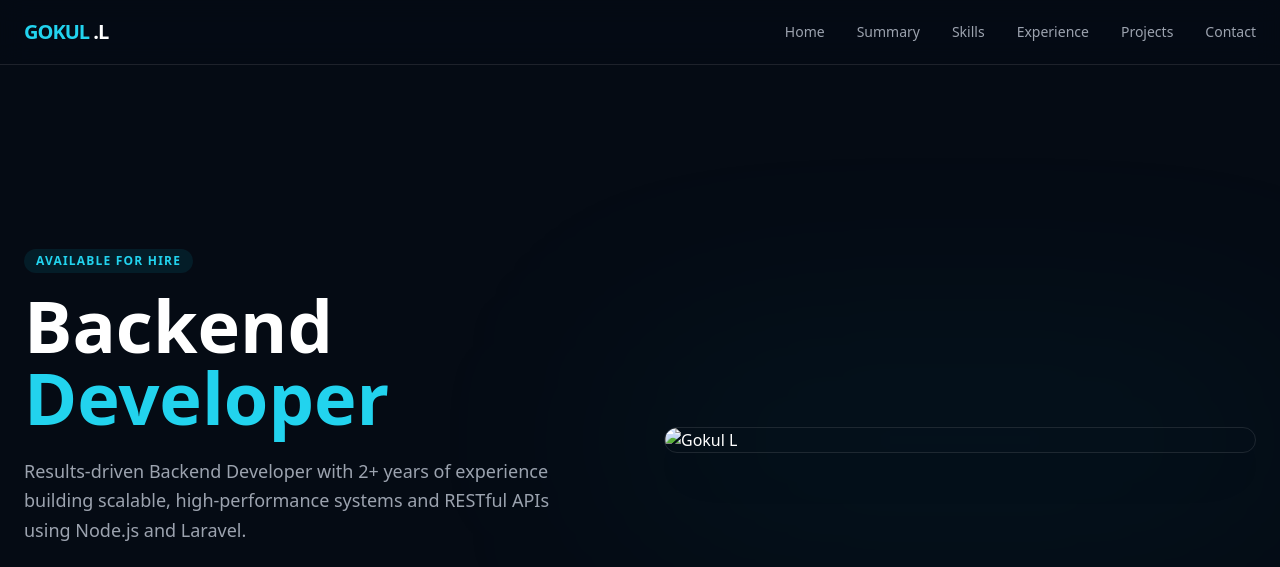
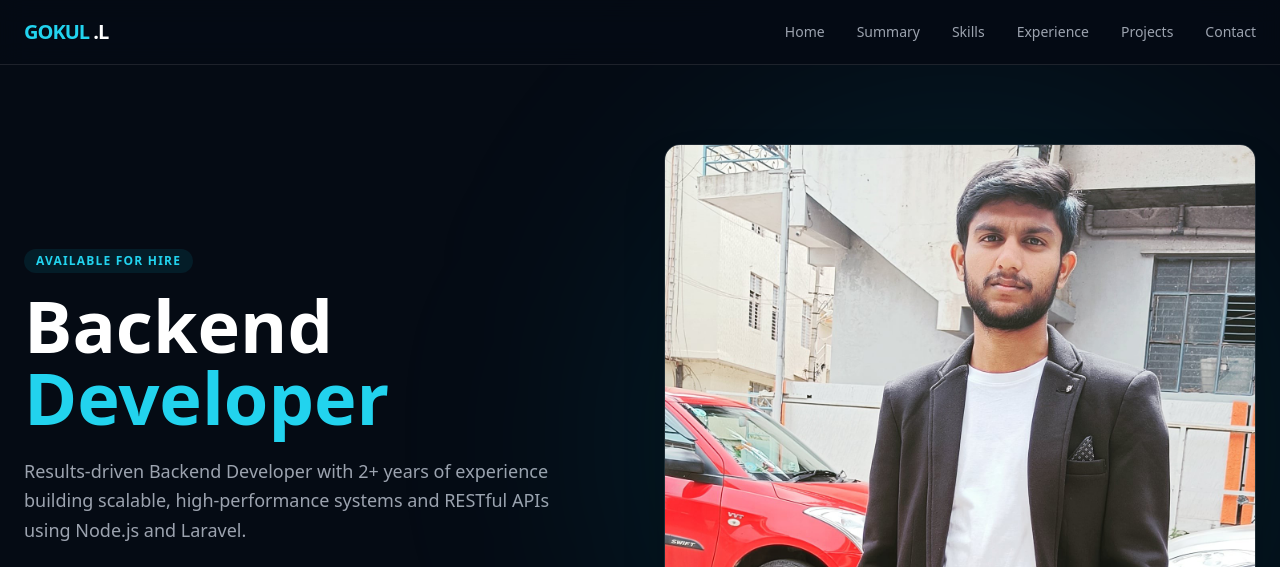
Before and after one commit to Gokul2k1/Portfolio, a plain HTML site: page index.html in a window 1280 px wide. Shown: the top 567 px of the page. Drawn offline with nearby package versions, Linux system fonts and the light colour scheme; the site is published under a folder, as on GitHub Pages, so addresses that start at the root find nothing.

Commit message:
image pix

```diff
--- a/index.html
+++ b/index.html
@@ -98,7 +98,7 @@
 
             <div class="relative block md:block mt-10 md:mt-0">
                 <div class="absolute -inset-10 bg-cyan-500/10 blur-[120px] rounded-full"></div>
-                <img src="/MyPhoto.jpg" alt="Gokul L" class="relative rounded-2xl border border-white/10 shadow-2xl
+                <img src="MyPhoto.jpg" alt="Gokul L" class="relative rounded-2xl border border-white/10 shadow-2xl
             w-full max-w-xs mx-auto md:max-w-full h-fit object-contain " />
 
             </div>
```
